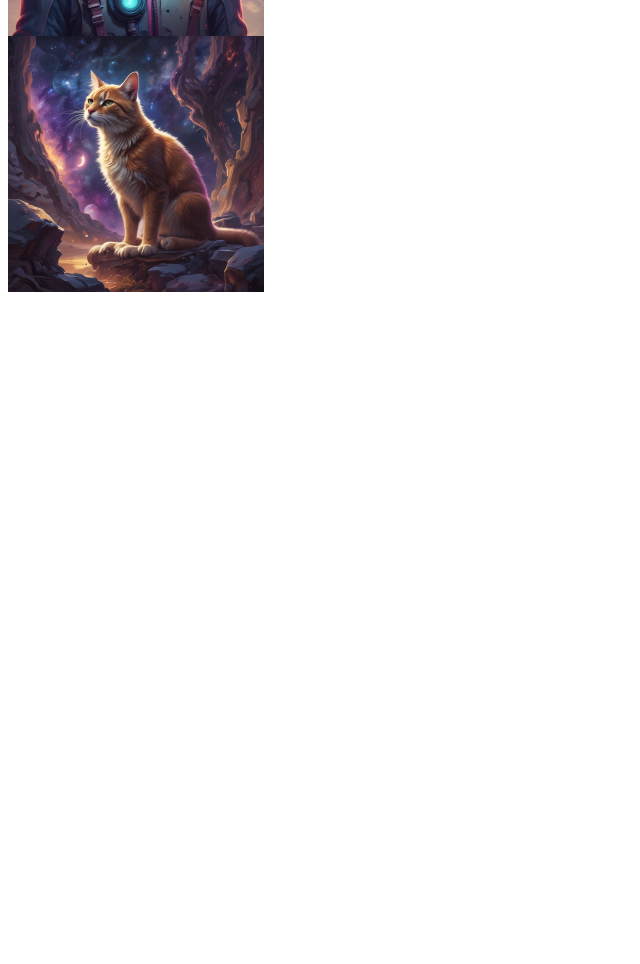
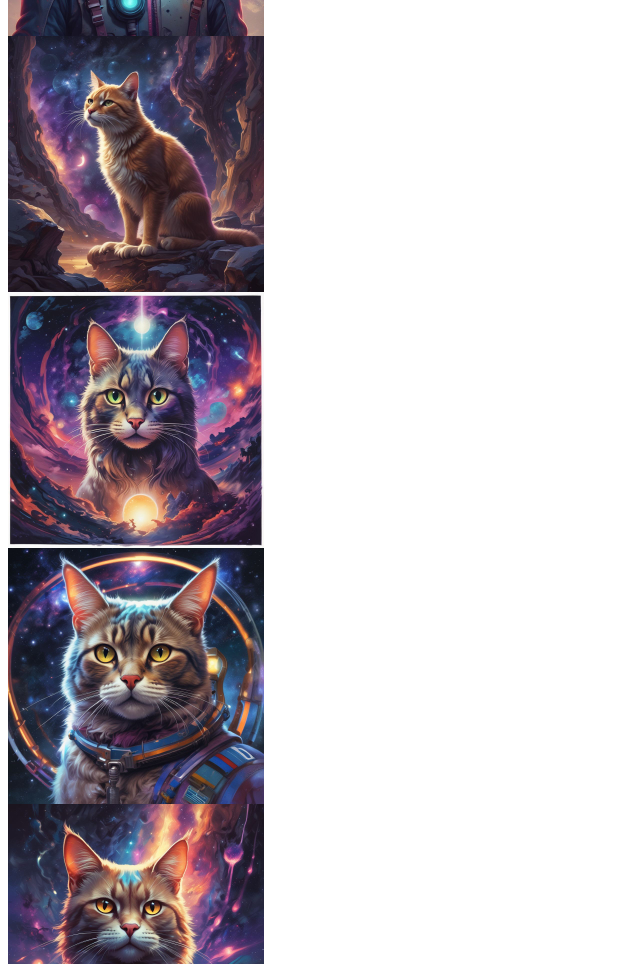
Before and after one commit to crispyclaw/galaxycat, a plain HTML site: page docs/index.html in a window 1280 px wide. Shown: the part 2276-3240 px from the top of the page, without its empty margins (0-640 px from the left). Before the commit the page ends 2576 px from the top, so only its background shows below. Drawn offline with Linux system fonts and the light colour scheme.

Commit message:
new cats

```diff
--- a/docs/index.html
+++ b/docs/index.html
@@ -3,6 +3,6 @@
 <title>Galaxy Cat</title>
 </head>
 <body>
-<img src="images/1749729334/galaxycat-1749729334.jpg" width="256" height="256" /><br/><img src="images/1749729334/galaxycat-1749729335.jpg" width="256" height="256" /><br/><img src="images/1749729334/galaxycat-1749729336.jpg" width="256" height="256" /><br/><img src="images/1749729334/galaxycat-1749729337.jpg" width="256" height="256" /><br/><img src="images/1749729334/galaxycat-1749729338.jpg" width="256" height="256" /><br/><img src="images/1749754315/galaxycat-1749754315.jpg" width="256" height="256" /><br/><img src="images/1749754315/galaxycat-1749754316.jpg" width="256" height="256" /><br/><img src="images/1749754315/galaxycat-1749754317.jpg" width="256" height="256" /><br/><img src="images/1749754315/galaxycat-1749754318.jpg" width="256" height="256" /><br/><img src="images/1749754315/galaxycat-1749754319.jpg" width="256" height="256" /><br/>
+<img src="images/1749729334/galaxycat-1749729334.jpg" width="256" height="256" /><br/><img src="images/1749729334/galaxycat-1749729335.jpg" width="256" height="256" /><br/><img src="images/1749729334/galaxycat-1749729336.jpg" width="256" height="256" /><br/><img src="images/1749729334/galaxycat-1749729337.jpg" width="256" height="256" /><br/><img src="images/1749729334/galaxycat-1749729338.jpg" width="256" height="256" /><br/><img src="images/1749754315/galaxycat-1749754315.jpg" width="256" height="256" /><br/><img src="images/1749754315/galaxycat-1749754316.jpg" width="256" height="256" /><br/><img src="images/1749754315/galaxycat-1749754317.jpg" width="256" height="256" /><br/><img src="images/1749754315/galaxycat-1749754318.jpg" width="256" height="256" /><br/><img src="images/1749754315/galaxycat-1749754319.jpg" width="256" height="256" /><br/><img src="images/1749840693/galaxycat-1749840693.jpg" width="256" height="256" /><br/><img src="images/1749840693/galaxycat-1749840694.jpg" width="256" height="256" /><br/><img src="images/1749840693/galaxycat-1749840695.jpg" width="256" height="256" /><br/><img src="images/1749840693/galaxycat-1749840696.jpg" width="256" height="256" /><br/><img src="images/1749840693/galaxycat-1749840697.jpg" width="256" height="256" /><br/>
 </body>
 </html>
```
Also changed, not shown: docs/images/1749840693/galaxycat-1749840693.jpg (added), docs/images/1749840693/galaxycat-1749840694.jpg (added), docs/images/1749840693/galaxycat-1749840695.jpg (added), docs/images/1749840693/galaxycat-1749840696.jpg (added), docs/images/1749840693/galaxycat-1749840697.jpg (added), docs/list.txt.
